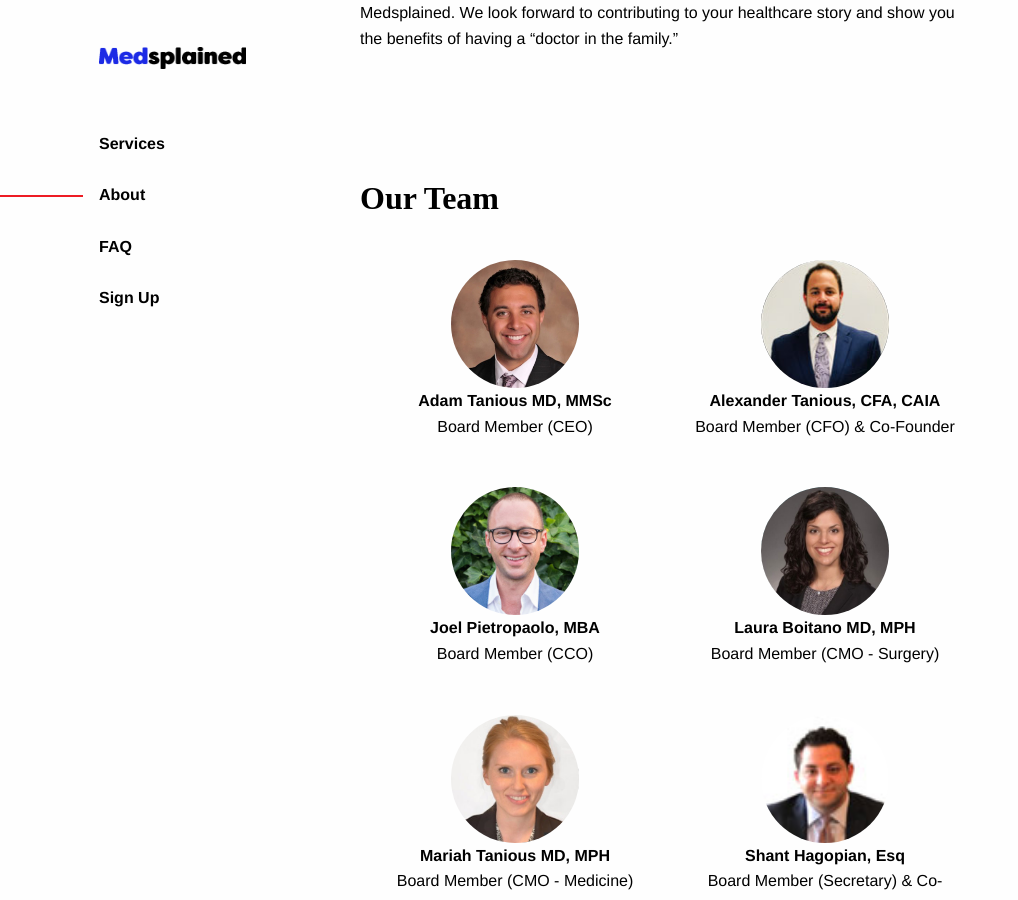
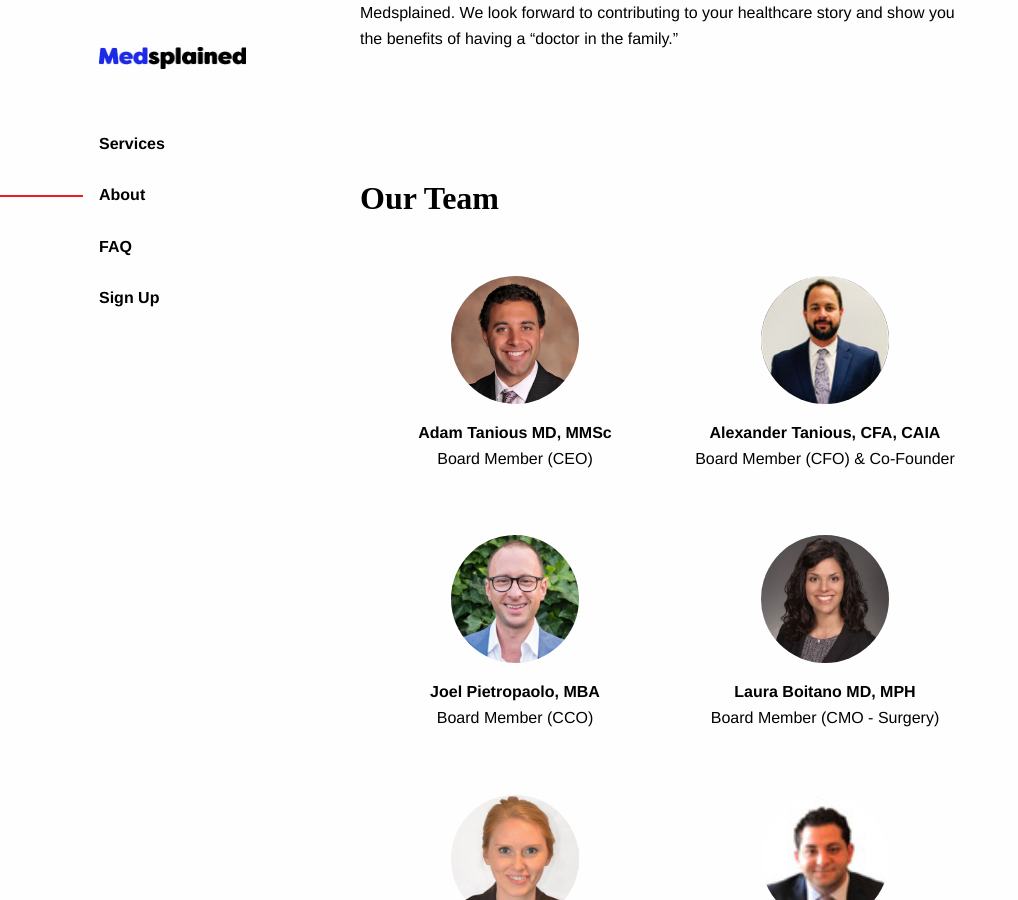
Before and after one commit to mpm-first/_medsplained, a Jekyll site: the page built from about.html, in a window 1280 px wide and 900 px high, scrolled down 750 px. Shown: the whole window, without its empty margins (0-1018 px from the left). Built offline with Jekyll 4.4.1, drawn with Linux system fonts in a browser that asks for light colours.

Commit message:
small bug fixes on about page

```diff
--- a/_config.yml
+++ b/_config.yml
@@ -17,6 +17,7 @@ title: Medsplained
 email: info@medsplained.org
 description: >- # this means to ignore newlines until "baseurl:"
   Medicine explained.
+# baseurl: "" # the subpath of your site, e.g. /blog
 baseurl: "/_medsplained" # the subpath of your site, e.g. /blog
 url: "https://mpm-first.github.io/_medsplained" # the base hostname & protocol for your site, e.g. http://example.com
 # twitter_username: jekyllrb
--- a/_sass/pages/_about.scss
+++ b/_sass/pages/_about.scss
@@ -7,7 +7,8 @@
   }
 
   .team {
-    margin-top: 1rem;
+    margin-top: 2rem;
+    margin-bottom: 2rem;
 
     img {
       display: block;
@@ -21,6 +22,7 @@
       background-repeat: no-repeat;
       border-radius: 50% 50%;
       overflow: hidden;
+      margin-bottom: 1rem;
     }
   }
 
```
